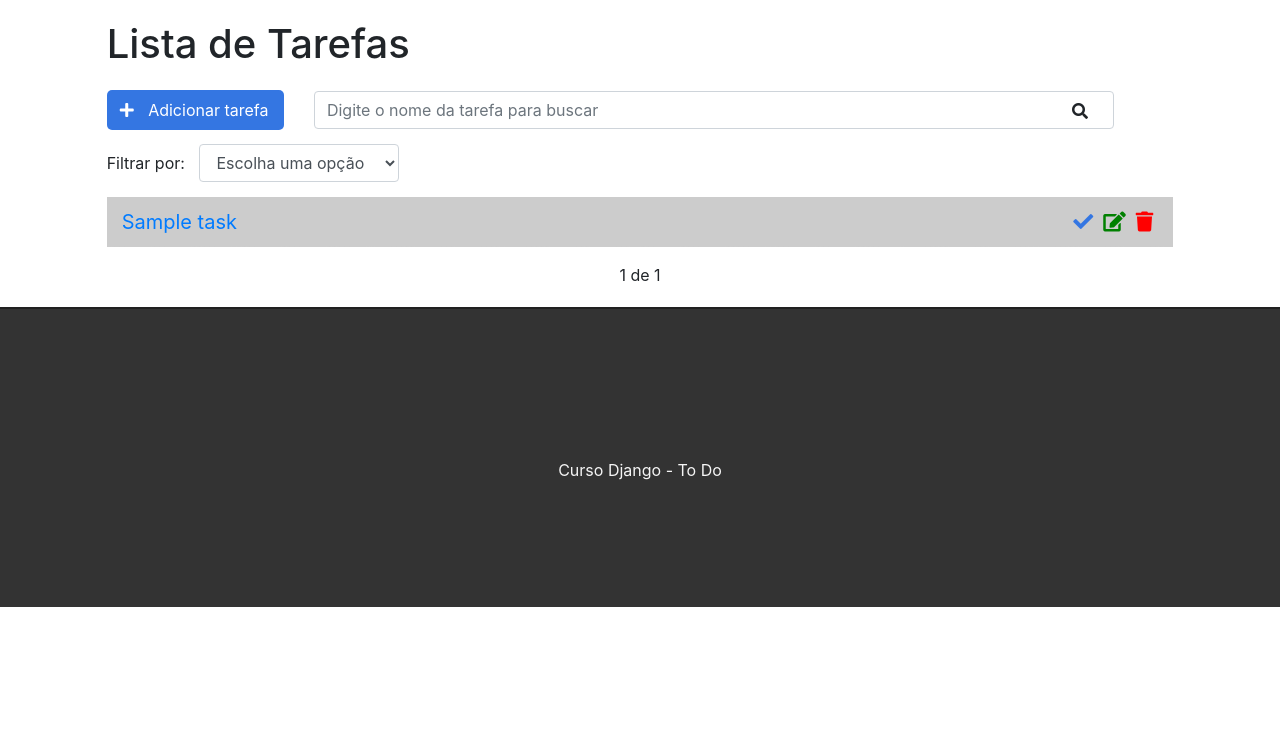
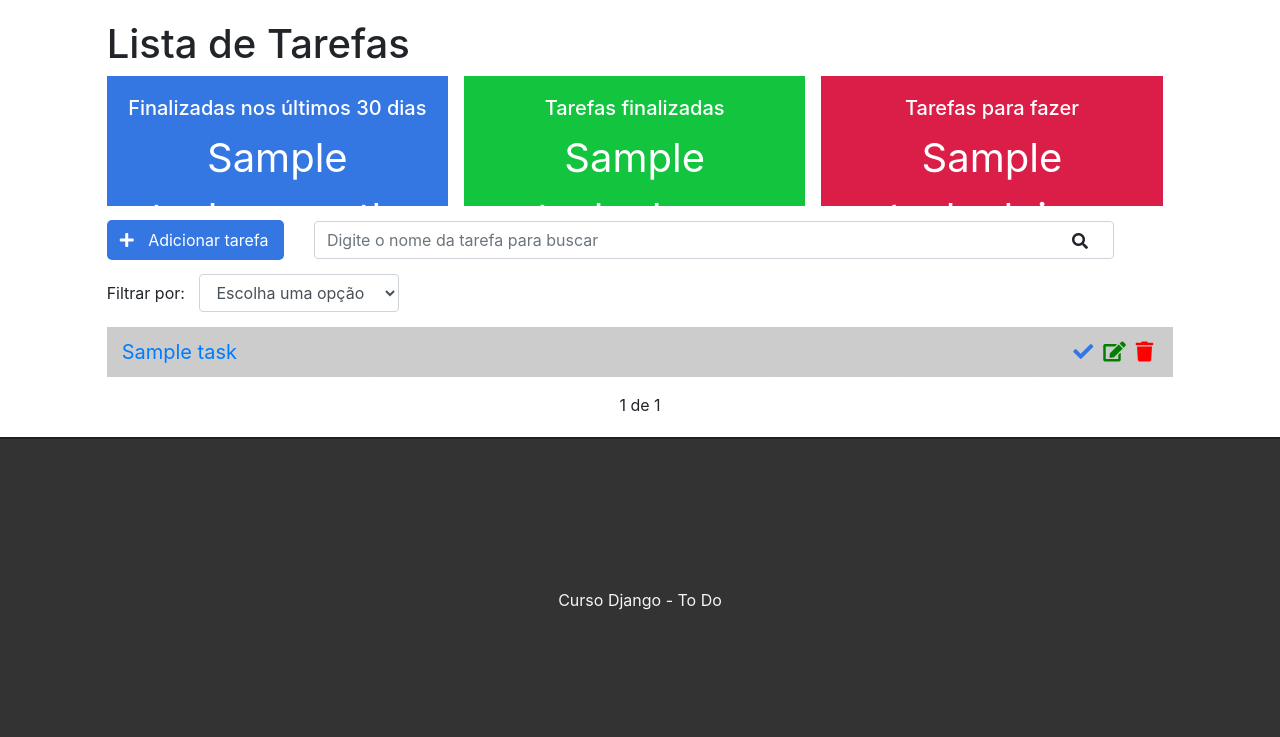
Before and after one commit to renanbabinski/Django-Course, a Django app: template todo/tasks/templates/tasks/list.html in a window 1280 px wide. Shown: the part 77-814 px from the top of the page. Before the commit the page ends 684 px from the top, so only its background shows below. Run offline with Django 3.2, Linux system fonts and the light colour scheme; the template is opened without the code that fills it: most values are stand-ins (such as "Sample title", 1, 10 or a date in 2020).

Commit message:
Dashboard

```diff
--- a/todo/tasks/static/css/style.css
+++ b/todo/tasks/static/css/style.css
@@ -24,6 +24,52 @@
 .navbar-light .navbar-nav a.nav-link {
     color: #333;
     letter-spacing: 1px;
+}
+
+/* dashboard */
+
+.dashboard {
+    padding: 0;
+    width: 100%;
+    display: block;
+}
+
+.dashboard h4 {
+    font-size:  20px;
+}
+
+.dashboard span {
+    font-size:  40px;
+    display: block;
+    width: 100%;
+}
+
+.dashboard-box {
+    float: left;
+    background-color: #dfdfdf;
+    color: #FFF;
+    padding: 20px;
+    box-sizing: border-box;
+    height: 130px;
+    width: 32%;
+    text-align: center;
+}
+
+.dashboard-box:nth-child(2) {
+    margin-left: 1.5%;
+    margin-right: 1.5%;
+}
+
+#dashboard-lastdays {
+    background-color: #3476e2;
+}
+
+#dashboard-done {
+    background-color: #13c43f;
+}
+
+#dashboard-doing {
+    background-color: #db1e47;
 }
 
 /* Botão de adicionar */
--- a/todo/tasks/templates/tasks/list.html
+++ b/todo/tasks/templates/tasks/list.html
@@ -5,6 +5,20 @@
 {% block content %}
 <div class="offset-1 col-10 list-div">
     <h1>Lista de Tarefas</h1>
+    <div class="container dashboard">
+        <div class="col-4 dashboard-box" id="dashboard-lastdays">
+            <h4>Finalizadas nos últimos 30 dias</h4>
+            <Span>{{ tasksrecently }}</Span>
+        </div>
+        <div class="col-4 dashboard-box" id="dashboard-done">
+            <h4>Tarefas finalizadas</h4>
+            <Span>{{ tasksdone }}</Span>
+        </div>
+        <div class="col-4 dashboard-box" id="dashboard-doing">
+            <h4>Tarefas para fazer</h4>
+            <Span>{{ tasksdoing }}</Span>
+        </div>
+    </div>
     <a id="add-link" href="newtask/">
         <div class="col-2 add-div">
             <i class="fas fa-plus"></i> Adicionar tarefa
```
Also changed, not shown: todo/tasks/views.py (+6 -1 lines), todo/db.sqlite3.
